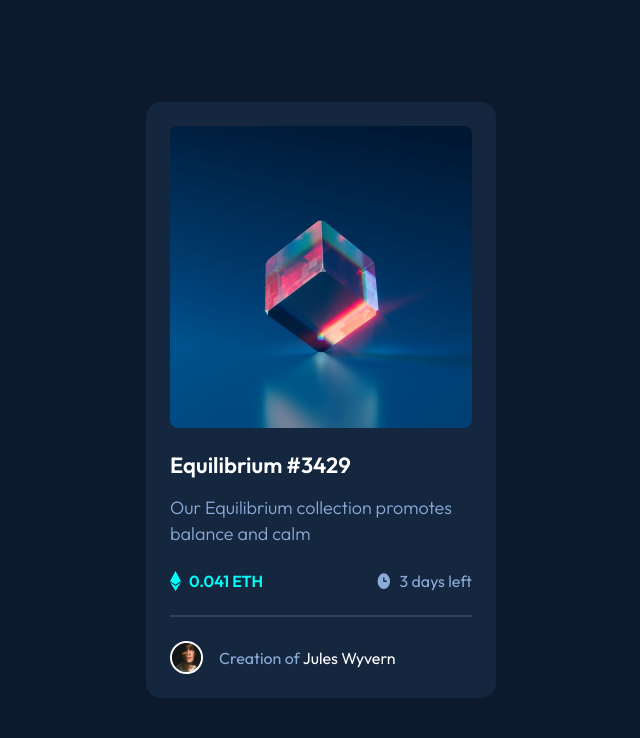
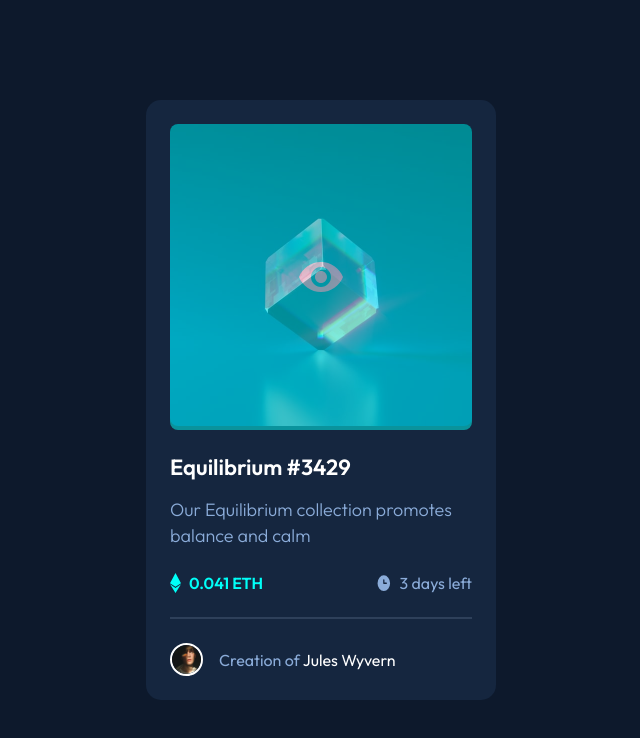
Before and after one commit to danilo2420/FEM_NFTPreviewCardComponent, a website built with Vite: page index.html in a window 1280 px wide. Shown: the whole page, without its empty margins (319-959 px from the left). Built offline with nearby package versions, Linux system fonts and the light colour scheme.

Commit message:
Adding eye: not best solution

```diff
--- a/index.html
+++ b/index.html
@@ -16,7 +16,12 @@
 </head>
 <body>
   <div class="container">
-    <img src="images/image-equilibrium.jpg" class="mainImage" alt="Equilibrium">
+    <div class="mainImage">
+      <img src="images/image-equilibrium.jpg" alt="Equilibrium">
+      <div class="mainImage__eye">
+        <img src="images/icon-view.svg" class="mainImage__eye__icon" alt="View">
+      </div>
+    </div>
 
     <div class="content">
       <div class="content__top">
--- a/styles/style.css
+++ b/styles/style.css
@@ -19,12 +19,43 @@ body {
     display: flex;
     flex-direction: column;
     gap: 24px;
+
+    transition: filter 300ms;
+}
+
+.container:hover {
+    filter: drop-shadow(0 0 1.5em #c71d5f);
 }
 
 .mainImage {
     width: 100%;
 
+    position: relative;
+}
+
+.mainImage > img {
+    width: 100%;
     border-radius: 8px;
+}
+
+.mainImage__eye {
+    position: absolute;
+    top: 0px;
+    left: 0px;
+    width: 100%;
+    height: 100%;
+
+    border-radius: 8px;
+    background-color: var(--cyan400);
+    opacity: 0.5;
+
+    display: flex;
+    justify-content: center;
+    align-items: center;
+}
+
+.mainImage__eye__icon {
+    width: 48px;
 }
 
 .content {
```
